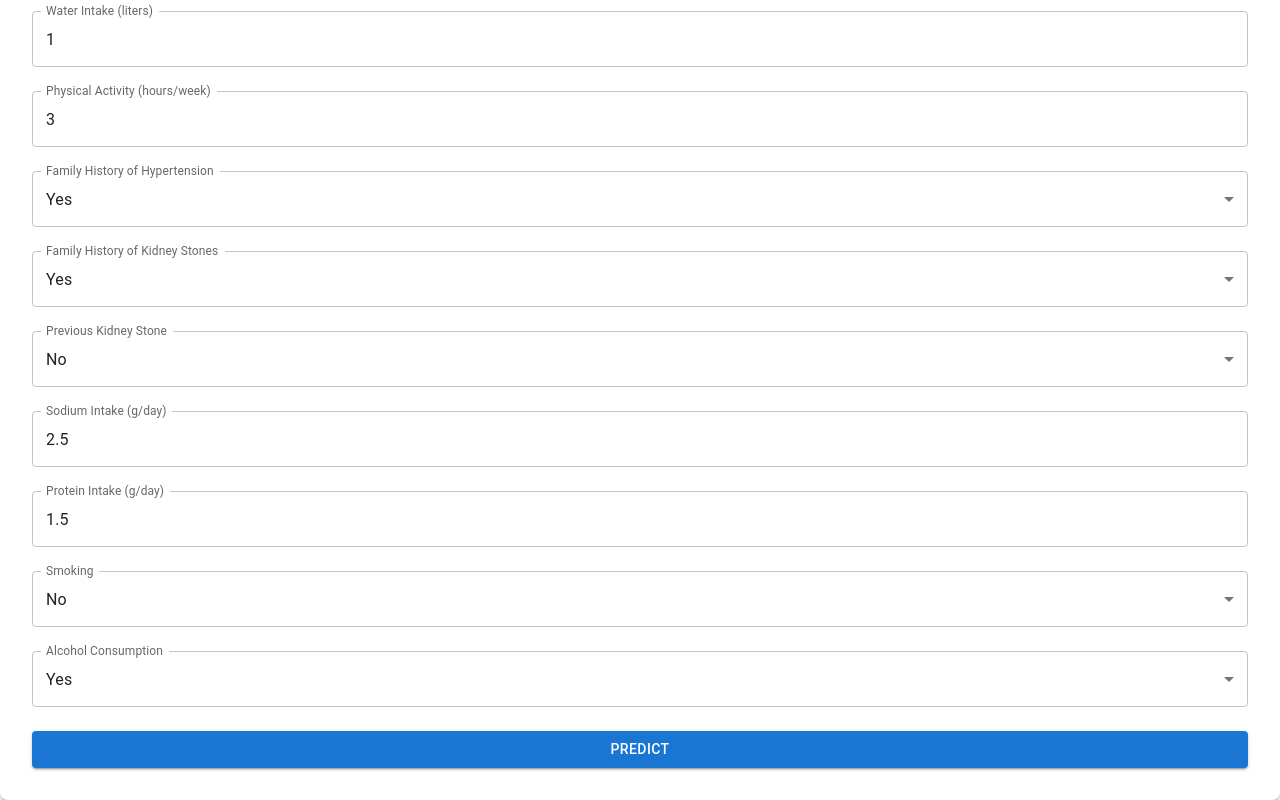
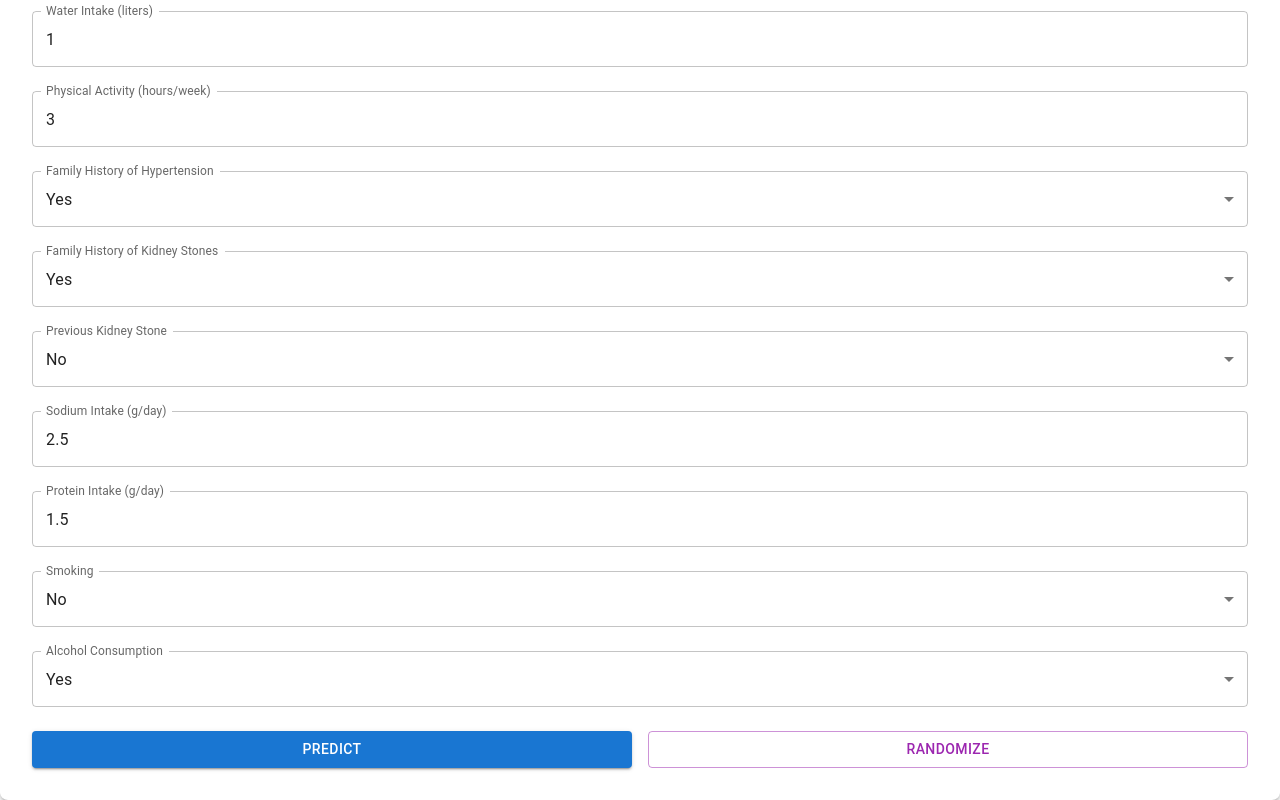
Before and after one commit to ajaygb01/nextjs-portfolio, a Next.js app: page /components/Form in a window 1280 px wide. Shown: the part 477-1277 px from the top of the page. Built offline with nearby package versions, Linux system fonts and the light colour scheme.

Commit message:
adding randomize feature and back button

```diff
--- a/pages/components/Form.tsx
+++ b/pages/components/Form.tsx
@@ -17,7 +17,7 @@ interface Props {
 }
 
 const Form: React.FC<Props> = ({ onSubmit }) => {
-    const { control, handleSubmit } = useForm<PredictionRequest>({
+    const { control, handleSubmit, setValue } = useForm<PredictionRequest>({
         defaultValues: {
             age: 65,
             gender: 'Male',
@@ -35,6 +35,29 @@ const Form: React.FC<Props> = ({ onSubmit }) => {
             alcoholConsumption: 'Yes',
         },
     })
+
+    const randomizeValues = () => {
+        setValue('age', Math.floor(Math.random() * 60) + 20)
+        setValue('gender', Math.random() > 0.5 ? 'Male' : 'Female')
+        setValue('sugarLevel', Math.floor(Math.random() * 100) + 70)
+        setValue('bmi', Math.floor(Math.random() * 15) + 18)
+        setValue('waterIntake', Math.floor(Math.random() * 4) + 1)
+        setValue('physicalActivity', Math.floor(Math.random() * 10) + 1)
+        setValue('bloodPressure', Math.floor(Math.random() * 80) + 90)
+        setValue(
+            'familyHistoryHypertension',
+            Math.random() > 0.5 ? 'Yes' : 'No'
+        )
+        setValue(
+            'familyHistoryKidneyStones',
+            Math.random() > 0.5 ? 'Yes' : 'No'
+        )
+        setValue('previousKidneyStone', Math.random() > 0.5 ? 'Yes' : 'No')
+        setValue('sodiumIntake', Math.floor(Math.random() * 4) + 1)
+        setValue('proteinIntake', Math.floor(Math.random() * 3) + 1)
+        setValue('smoking', Math.random() > 0.5 ? 'Yes' : 'No')
+        setValue('alcoholConsumption', Math.random() > 0.5 ? 'Yes' : 'No')
+    }
 
     return (
         <Paper elevation={3} sx={{ p: 4, borderRadius: 2 }}>
@@ -253,15 +276,31 @@ const Form: React.FC<Props> = ({ onSubmit }) => {
                     />
                 </FormControl>
 
+                <Box
+                    sx={{
+                        display: 'flex',
+                        justifyContent: 'space-between',
+                        mt: 2,
+                    }}
+                >
                     <Button
                         type="submit"
                         variant="contained"
                         color="primary"
-                    fullWidth
-                    sx={{ mt: 2 }}
+                        sx={{ flex: 1, mr: 1 }}
                     >
                         Predict
                     </Button>
+                    <Button
+                        type="button"
+                        variant="outlined"
+                        color="secondary"
+                        onClick={randomizeValues}
+                        sx={{ flex: 1, ml: 1 }}
+                    >
+                        Randomize
+                    </Button>
+                </Box>
             </form>
         </Paper>
     )
```
Also changed, not shown: pages/hp.tsx (+13 -0 lines). Lines whose indentation alone changed are shown as unchanged.
